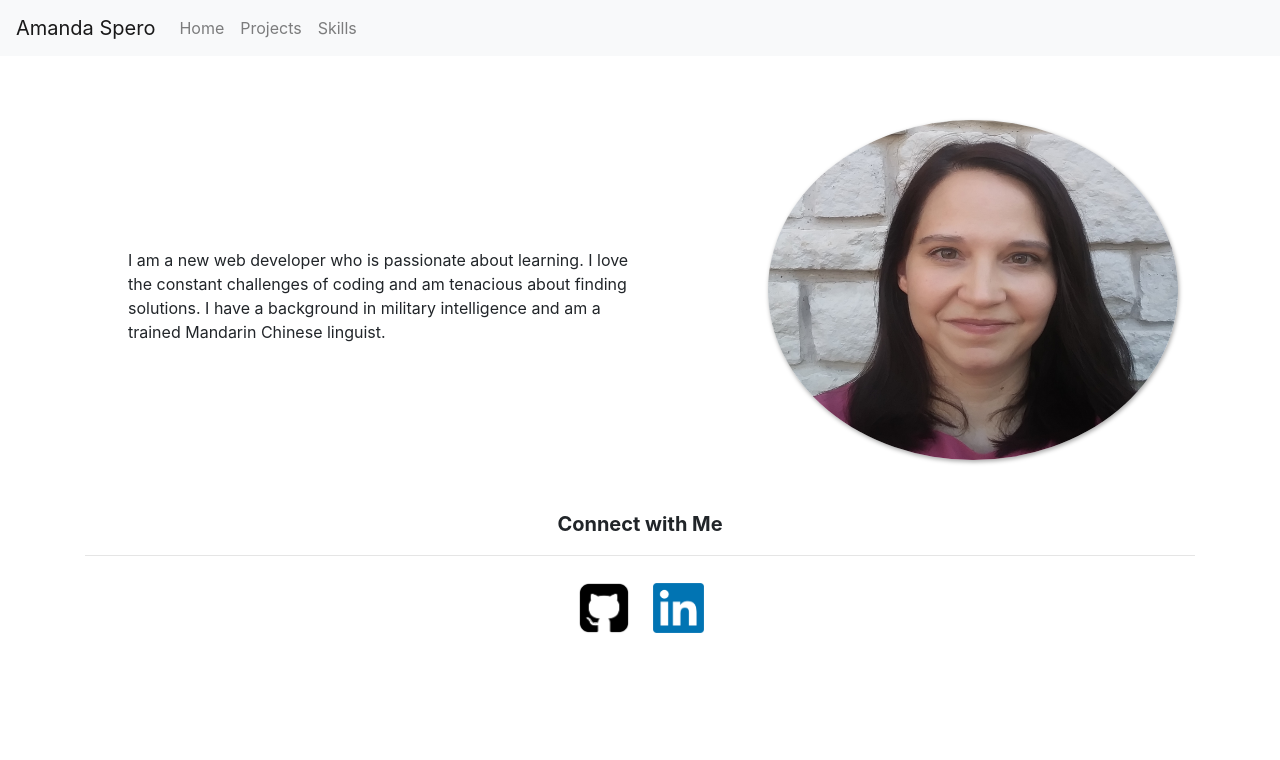
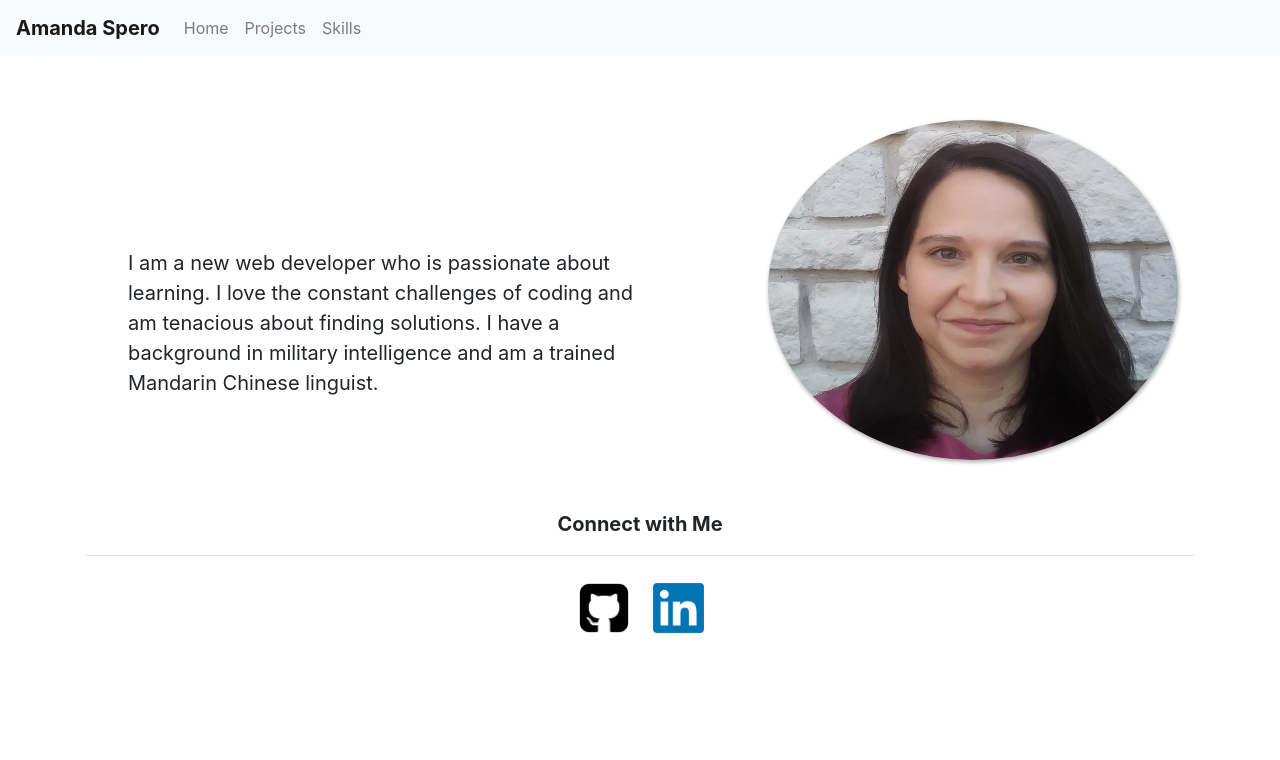
Before and after one commit to Amanda-Spero/portfolio, a PHP site: page /index.php in a window 1280 px wide. Shown: the top 760 px of the page. Run offline with PHP 8.4, Linux system fonts and the light colour scheme.

Commit message:
style changes

```diff
--- a/assets/css/style.css
+++ b/assets/css/style.css
@@ -3,22 +3,24 @@
     margin-top: 5%
 }
 
+.navbar-brand {
+    font-weight: bold;
+}
+
 #about-me {
     width: 60%;
     padding: 10%;
+    font-size: 20px;
 }
 
 #pic {
     width: 40%;
-    /* padding: 10%; */
-    /* margin-top: 10% */
+
 
 }
 
 #profile-pic {
     display: block;
-    /* margin-left: auto; */
-    /* margin-left: 50%; */
     width: 80%;
     height: 85%;
     box-shadow: 1px 2px 4px darkgray;
@@ -57,11 +59,7 @@
 
 .page-footer {
     background-color: steelblue;
-    /* font-size: 10%; */
     color: white;
-    /* height: 40px;
-    margin-top: 15px; */
-
     position: fixed;
     height: 40px;
     bottom: 0;
@@ -127,8 +125,6 @@
     margin-top: 5px
 }
 
-
-
 #port1 {
     width: 80px;
     height: 90px;
@@ -153,9 +149,3 @@
     margin-top: 10px;
     margin-left: 10px
 }
-
-
-/* .logo{
-    width: 70px;
-    height: 90px;
-} */
```
